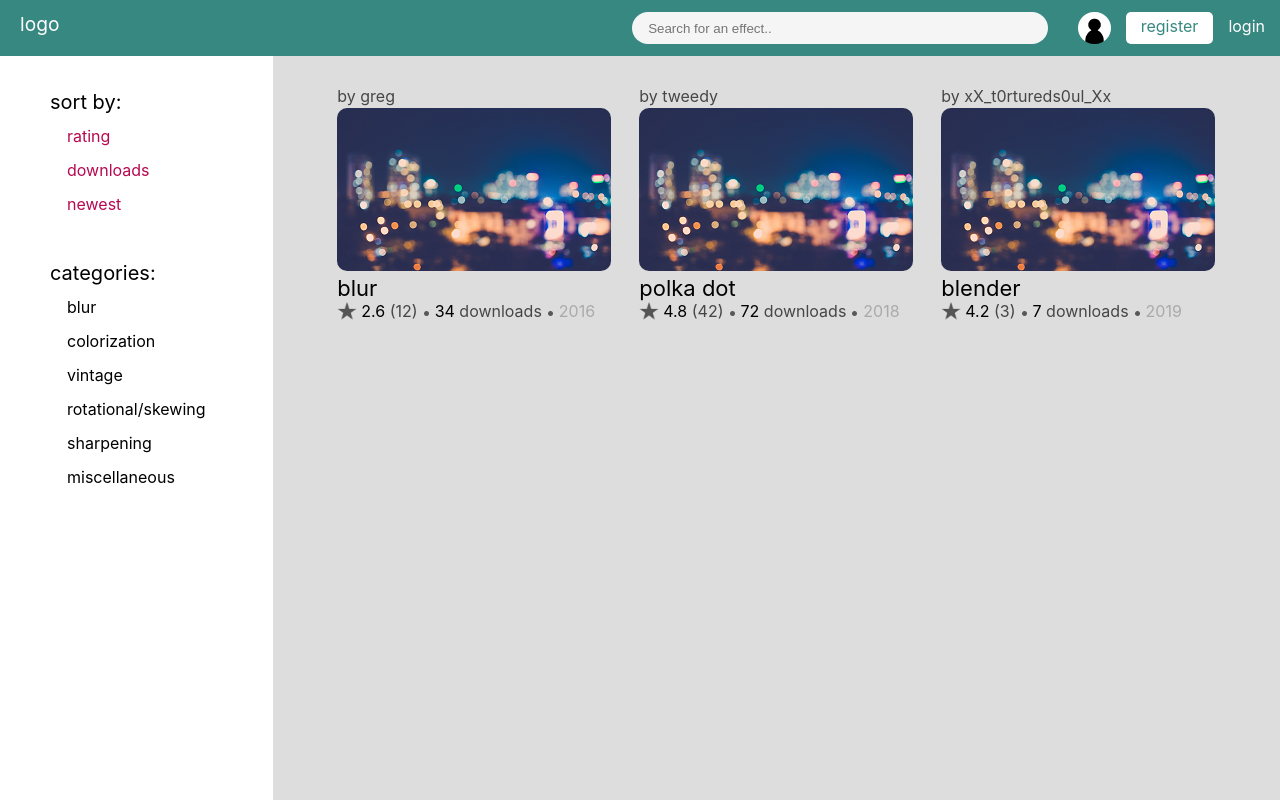
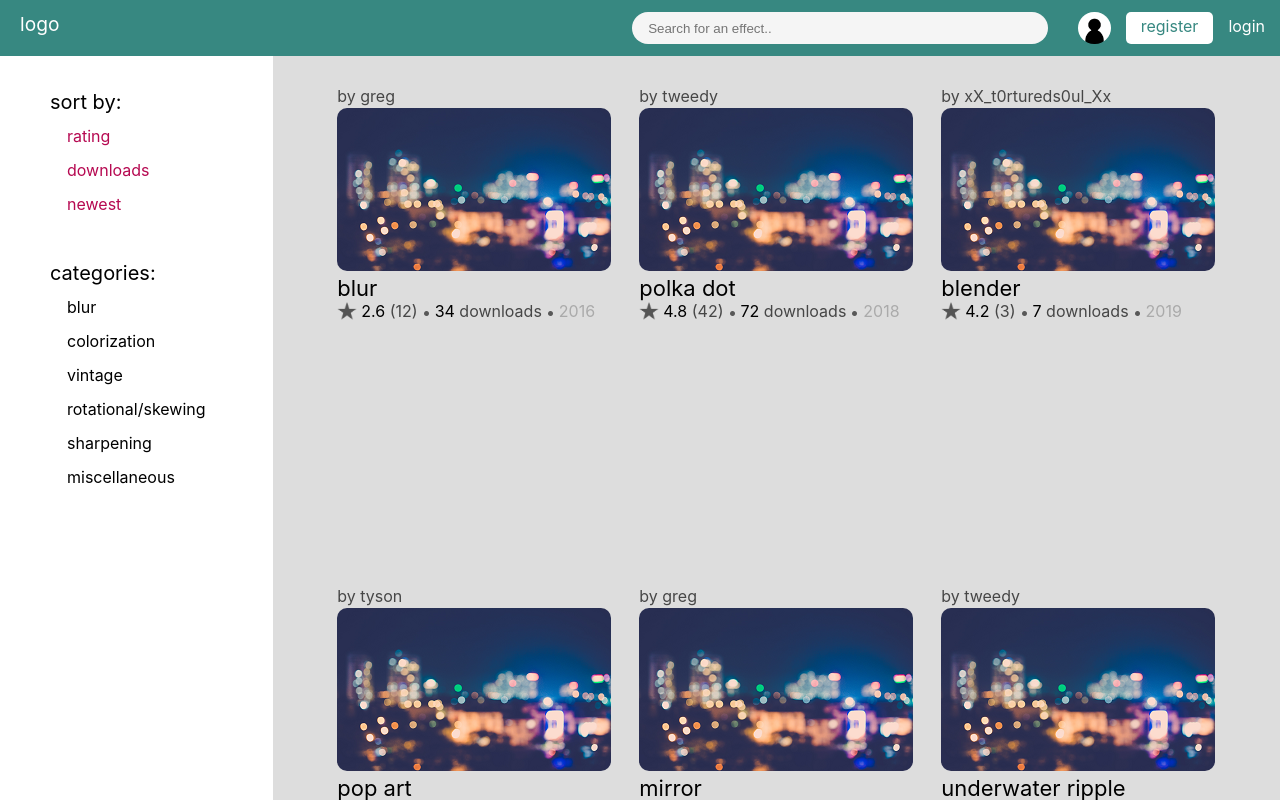
Before and after one commit to B-Evans99/customeffects, a React (Create React App) app in the folder custome/: page / in a window 1280 px wide. Shown: the top 800 px of the page. Built offline with nearby package versions, Linux system fonts and the light colour scheme.

Commit message:
feat(users.js): add more effects

```diff
--- a/custome/src/data/users.js
+++ b/custome/src/data/users.js
@@ -31,6 +31,37 @@ export default {
       reviewers: 3,
       downloads: 7,
       date: 1564790400
+    },
+    {
+      eID: 3,
+      user: 1,
+      name: "pop art",
+      desc: "Brighten up your family photos!",
+      rating: 3.1,
+      reviewers: 55,
+      downloads: 532,
+      date: 1566790400
+    },
+    {
+      eID: 4,
+      user: 0,
+      name: "mirror",
+      desc:
+        "Save yourself twice the hassle and repeat what you did. Kaleidoscope features included.",
+      rating: 4.9,
+      reviewers: 2,
+      downloads: 3,
+      date: 1566990400
+    },
+    {
+      eID: 5,
+      user: 3,
+      name: "underwater ripple",
+      desc: "From beneath the ocean waves!",
+      rating: 1.3,
+      reviewers: 6,
+      downloads: 49,
+      date: 1562930400
     }
   ],
   users: {
```
